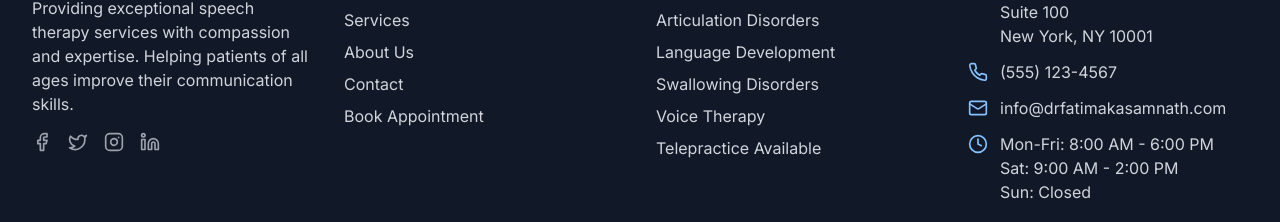
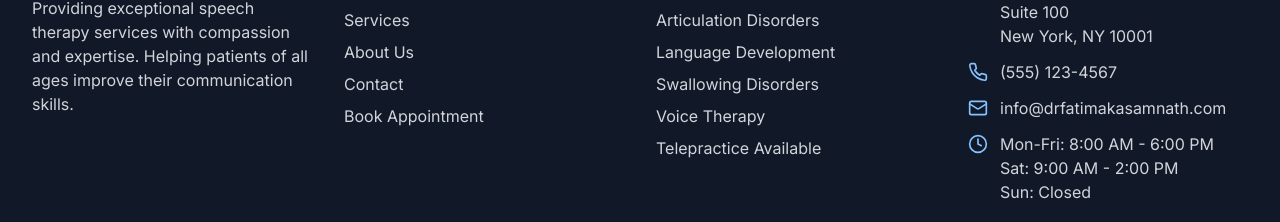
Before and after one commit to Triger-53/Fatima, a React (Create React App) app: page / in a window 1280 px wide. Shown: the part 2006-2228 px from the top of the page. Built offline with nearby package versions, Linux system fonts and the light colour scheme; no server answers; the database is empty.

Commit message:
feat: Remove social media links from footer
Removes the Facebook, Twitter, Instagram, and LinkedIn links from the footer component. Also removes the unused icon imports.

```diff
--- a/src/components/Footer.js
+++ b/src/components/Footer.js
@@ -5,10 +5,6 @@ import {
 	Mail,
 	MapPin,
 	Clock,
-	Facebook,
-	Twitter,
-	Instagram,
-	Linkedin,
 } from "lucide-react"
 
 const Footer = () => {
@@ -32,28 +28,6 @@ const Footer = () => {
 							expertise. Helping patients of all ages improve their
 							communication skills.
 						</p>
-						<div className="flex space-x-4">
-							<a
-								href="#"
-								className="text-gray-400 hover:text-white transition-colors">
-								<Facebook className="w-5 h-5" />
-							</a>
-							<a
-								href="#"
-								className="text-gray-400 hover:text-white transition-colors">
-								<Twitter className="w-5 h-5" />
-							</a>
-							<a
-								href="#"
-								className="text-gray-400 hover:text-white transition-colors">
-								<Instagram className="w-5 h-5" />
-							</a>
-							<a
-								href="#"
-								className="text-gray-400 hover:text-white transition-colors">
-								<Linkedin className="w-5 h-5" />
-							</a>
-						</div>
 					</div>
 
 					{/* Quick Links */}
```
